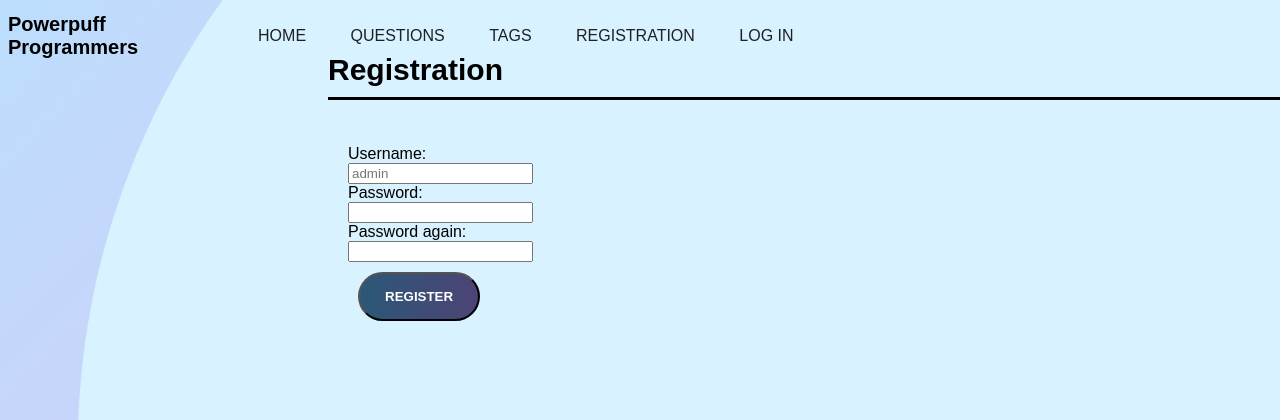
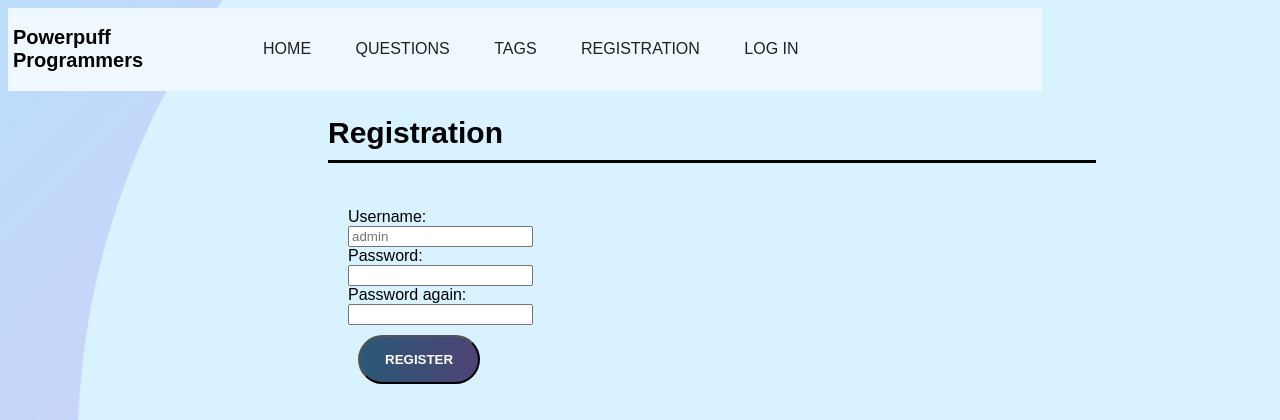
Before and after one commit to CodecoolGlobal/ask-mate-3-python-Guszti9, a Flask app: page /registration in a window 1280 px wide. Shown: the top 420 px of the page. Run offline with Flask 2, Linux system fonts and the light colour scheme.

Commit message:
Improve on css further

```diff
--- a/static/css/style.css
+++ b/static/css/style.css
@@ -12,11 +12,12 @@ body {
 }
 
 .navbar{
-    position: fixed;
     top: 0;
-    width: 100%;
+    width: 80%;
     display: flex;
     align-items: center;
+    background-color: aliceblue;
+    padding: 5px;
 }
 
 .navbar h1{
@@ -62,6 +63,12 @@ nav ul li a{
     border: none;
     width: 250px;
 }
+
+
+#title{
+    width: 80%;
+}
+
 
 section {
     width: 80%;
@@ -229,6 +236,7 @@ button .buttons-next-to-each-other{
 }
 
 .welcome{
-    text-align: right;
+    text-align: center;
     padding: 10px;
+    width: 80%;
 }
--- a/templates/layout.html
+++ b/templates/layout.html
@@ -6,11 +6,6 @@
     <link rel="stylesheet" href="{{ url_for('static', filename='css/style.css') }}">
 </head>
 <body>
-        <div class="welcome">
-            {% if session %}
-            <h2>Welcome {{ session['username'] }}</h2>
-            {% endif %}
-        </div>
         <div class="navbar">
             <h1>Powerpuff <br>Programmers</h1>
             <nav>
@@ -30,6 +25,11 @@
         <div class="float-container">
             <div class="float-child">
                 <div class="left-div">
+                    <div class="welcome">
+            {% if session %}
+            <h2>Welcome {{ session['username'] }}</h2>
+            {% endif %}
+        </div>
                     <div id="footer-image"><img id="logo" src="{{ url_for("static", filename='/images/powerpuff_header.png') }}" alt="Powerpuff Programmers"></div>
                 </div>
             </div>
```
